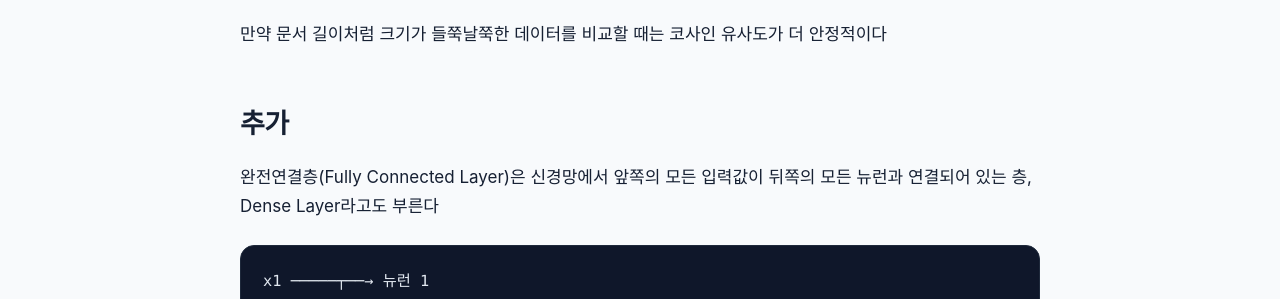
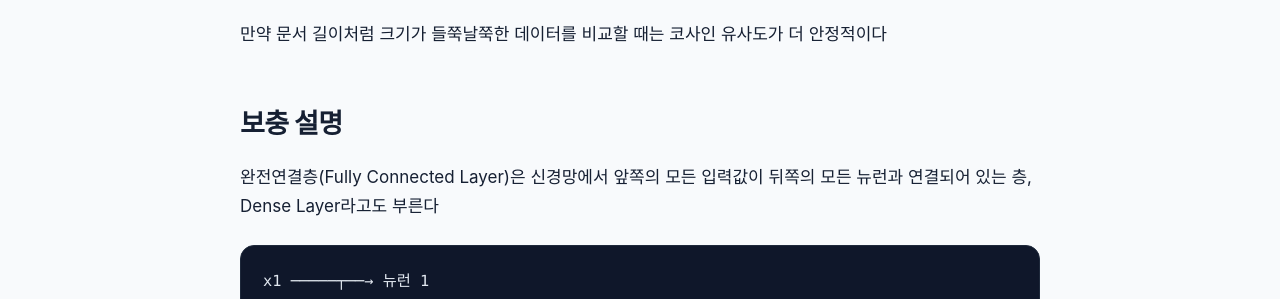
Before and after one commit to yshzjq/TIL, a Jekyll site: the page built from math/1장 2강 내적과 코사인 유사도.md, in a window 1280 px wide and 900 px high, scrolled down 2317 px. Shown: the part 153-452 px from the top of the window. Built offline with Jekyll 4.4.1, drawn with Linux system fonts in a browser that asks for light colours.

Commit message:
1장 2강 내적과 코사인 유사도 : ## 추가 -> ## 보충 설명으로 수정

```diff
--- a/math/1장 2강 내적과 코사인 유사도.md
+++ b/math/1장 2강 내적과 코사인 유사도.md
@@ -79,7 +79,7 @@ cos(θ) = (a · b) / (|a| * |b|)
 
 만약 문서 길이처럼 크기가 들쭉날쭉한 데이터를 비교할 때는 코사인 유사도가 더 안정적이다
 
-## 추가
+## 보충 설명
 
 완전연결층(Fully Connected Layer)은 신경망에서 앞쪽의 모든 입력값이 뒤쪽의 모든 뉴런과 연결되어 있는 층, Dense Layer라고도 부른다
 
```
